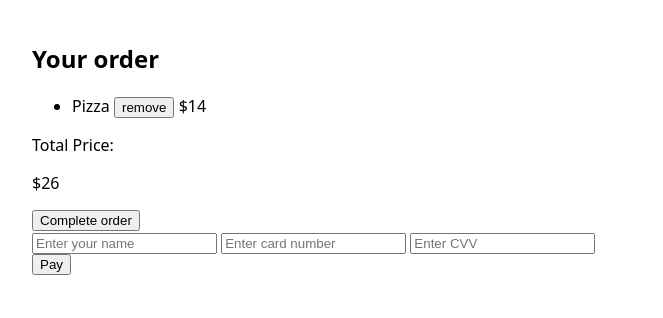
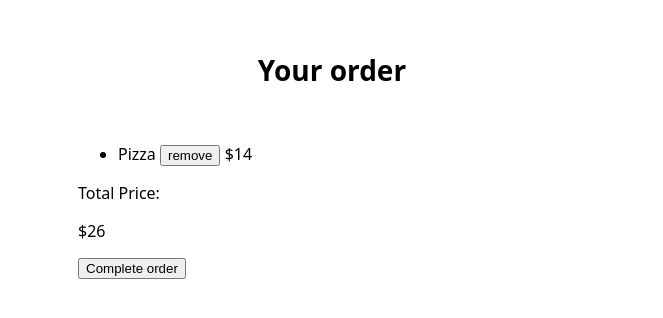
Before and after one commit to semizemes/Jimmy-s-Diner, a website built with Vite: page index.html in a window 1280 px wide. Shown: the part 750-1068 px from the top of the page, without its empty margins (308-971 px from the left). Built offline with nearby package versions, Linux system fonts and the light colour scheme; a web font is replaced by a local one.

Commit message:
feat: update order section layout and styling for improved user experience

```diff
--- a/index.css
+++ b/index.css
@@ -5,7 +5,6 @@ body {
     font-family: "Smythe", system-ui;
     font-style: Regular;
     font-weight: 400;
-
 }
 
 header {
@@ -24,7 +23,7 @@ h1 {
     opacity: 1;
     top: 46px;
     left: 46.07px;
-    color: #FFFFFF;
+    color: #ffffff;
     font-size: 39px;
     text-align: center;
     margin: 0;
@@ -39,11 +38,10 @@ h1 {
     top: 80px;
     left: 46.07px;
     font-size: 22.42px;
-    color: #FFFFFF;
-
+    color: #ffffff;
 }
 
-main{
+main {
     position: relative;
 }
 
@@ -55,7 +53,7 @@ main{
     top: 0px;
     left: 46px;
     margin-bottom: 45px;
-    border-bottom: 1px solid #D2D2D2;
+    border-bottom: 1px solid #d2d2d2;
 }
 
 .item-img {
@@ -95,7 +93,7 @@ main{
     font-size: 16px;
     line-height: 24px;
     letter-spacing: 0%;
-    color: #8B8B8B;
+    color: #8b8b8b;
 }
 
 .item-price {
@@ -110,7 +108,6 @@ main{
     line-height: 24px;
     letter-spacing: 0%;
     font-weight: 300;
-
 }
 
 .add {
@@ -121,9 +118,30 @@ main{
     top: 50px;
     left: 450px;
     border-width: 1.5px;
-    border: 1.5px solid #DEDEDE;
+    border: 1.5px solid #dedede;
     border-radius: 50%;
     font-size: 25px;
     font-weight: 200;
+}
 
+.payment {
+    display: none;
 }
+
+.order-section {
+    position: relative;
+    width: 508px;
+    height: 319px;
+    top: 20px;
+    left: 46px;
+    border-radius: 3px;
+    opacity: 1;
+}
+
+.your-order{
+    text-align: center;
+    font-size: 28px;
+    line-height: 16.8px;
+    letter-spacing: 0%;
+    margin-bottom: 64px;
+}
--- a/index.html
+++ b/index.html
@@ -14,23 +14,23 @@
       <p class="header-text">The best burgers and pizzas in town.</p>
     </header>
     <main id="menu"></main>
-    <section>
-      <h2>Your order</h2>
-      <ul class="ordered">
-        <li>
-          <span>Pizza</span>
-          <button>remove</button>
-          <span>$14</span>
+    <section class="order-section">
+      <h2 class="your-order">Your order</h2>
+      <ul class="ordered" id="ordered">
+        <li class="order-list">
+          <span class="chosen-order-name">Pizza</span>
+          <button class="remove-btn">remove</button>
+          <span class="chosen-order-price">$14</span>
         </li>
       </ul>
-      <p>
-        <span>Total Price:</span>
-        <p>$26</p>
+      <p class="total">
+        <span class="total-price-txt">Total Price:</span>
+        <p class="total-price">$26</p>
       </p>
-      <button>Complete order</button>
+      <button class="order-btn">Complete order</button>
     </section>
 
-    <section>
+    <section class="payment">
       <form action="">
         <input type="text" placeholder="Enter your name">
         <input type="number" placeholder="Enter card number">
```
